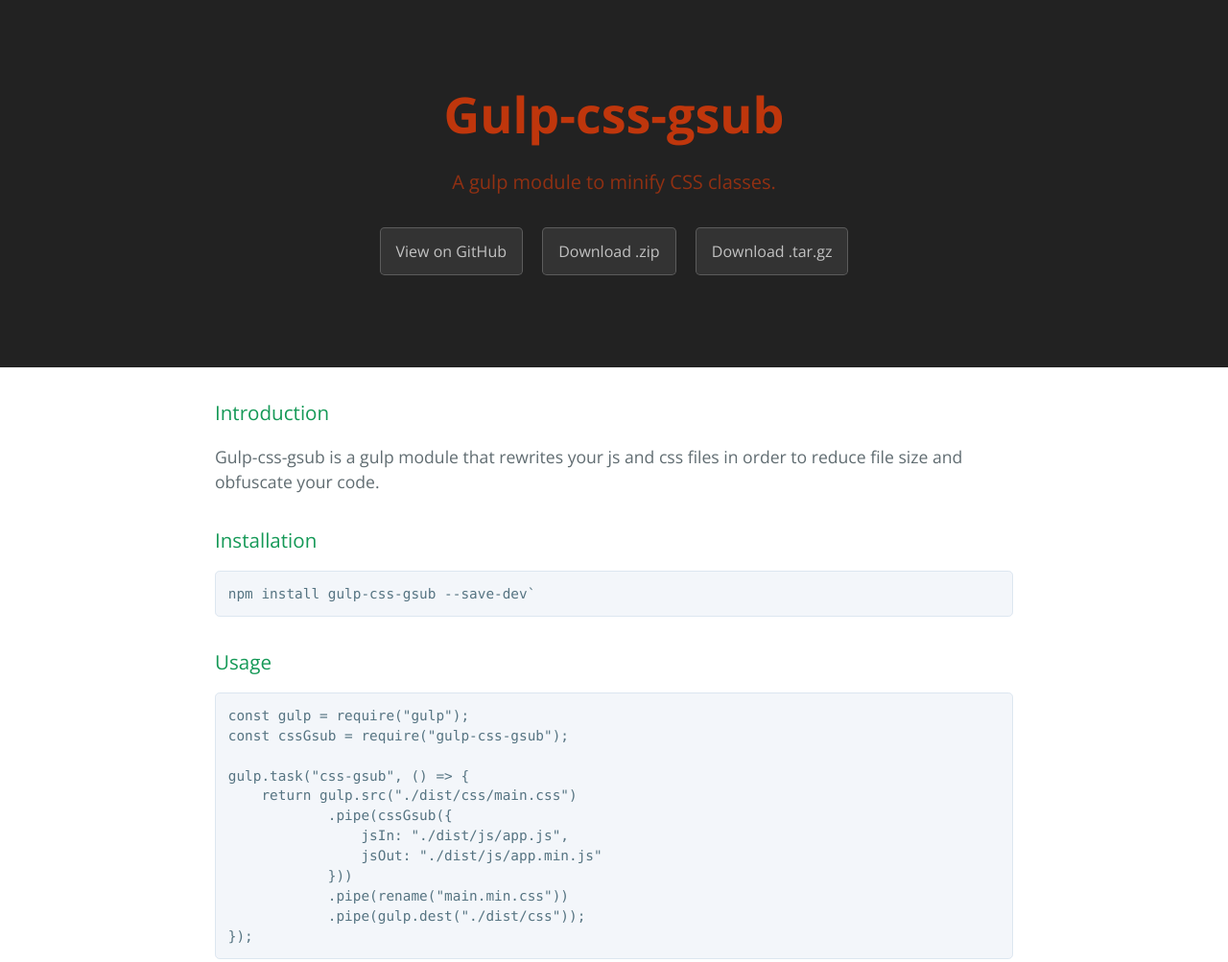
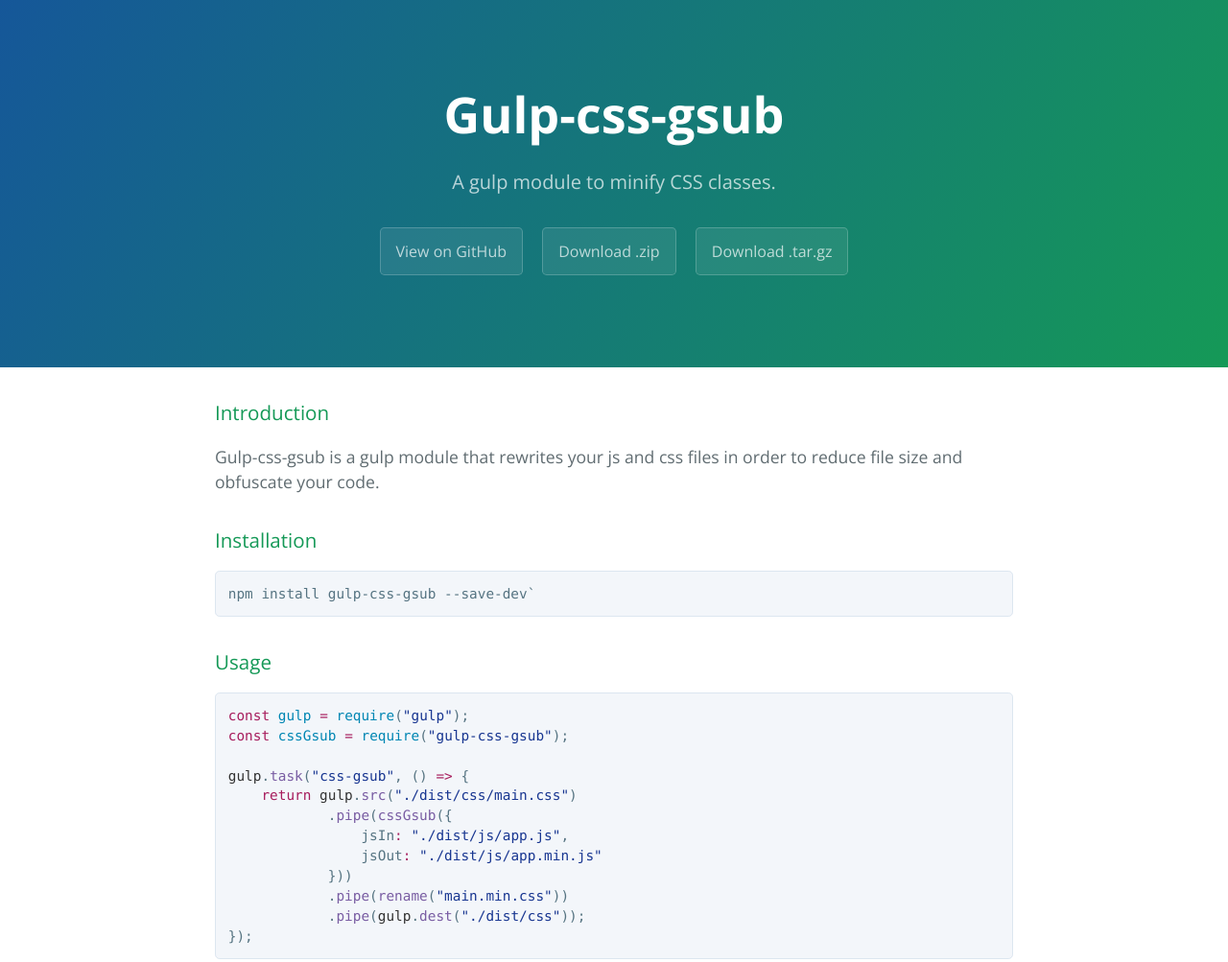
Before and after one commit to milworm/gulp-css-gsub, a plain HTML site: page index.html in a window 1280 px wide. Shown: the top 1003 px of the page at 96% size. Drawn offline with nearby package versions, Linux system fonts and the light colour scheme.

```diff
--- a/index.html
+++ b/index.html
@@ -33,19 +33,18 @@
 <h3>
 <a id="usage" class="anchor" href="#usage" aria-hidden="true"><span aria-hidden="true" class="octicon octicon-link"></span></a>Usage</h3>
 
-<pre><code>const gulp = require("gulp");
-const cssGsub = require("gulp-css-gsub");
+<div class="highlight highlight-source-js"><pre><span class="pl-k">const</span> <span class="pl-c1">gulp</span> <span class="pl-k">=</span> <span class="pl-c1">require</span>(<span class="pl-s"><span class="pl-pds">"</span>gulp<span class="pl-pds">"</span></span>);
+<span class="pl-k">const</span> <span class="pl-c1">cssGsub</span> <span class="pl-k">=</span> <span class="pl-c1">require</span>(<span class="pl-s"><span class="pl-pds">"</span>gulp-css-gsub<span class="pl-pds">"</span></span>);
 
-gulp.task("css-gsub", () =&gt; {
-    return gulp.src("./dist/css/main.css")
-            .pipe(cssGsub({
-                jsIn: "./dist/js/app.js",
-                jsOut: "./dist/js/app.min.js"
+<span class="pl-smi">gulp</span>.<span class="pl-en">task</span>(<span class="pl-s"><span class="pl-pds">"</span>css-gsub<span class="pl-pds">"</span></span>, () <span class="pl-k">=&gt;</span> {
+    <span class="pl-k">return</span> <span class="pl-smi">gulp</span>.<span class="pl-en">src</span>(<span class="pl-s"><span class="pl-pds">"</span>./dist/css/main.css<span class="pl-pds">"</span></span>)
+            .<span class="pl-en">pipe</span>(<span class="pl-en">cssGsub</span>({
+                jsIn<span class="pl-k">:</span> <span class="pl-s"><span class="pl-pds">"</span>./dist/js/app.js<span class="pl-pds">"</span></span>,
+                jsOut<span class="pl-k">:</span> <span class="pl-s"><span class="pl-pds">"</span>./dist/js/app.min.js<span class="pl-pds">"</span></span>
             }))
-            .pipe(rename("main.min.css"))
-            .pipe(gulp.dest("./dist/css"));
-});
-</code></pre>
+            .<span class="pl-en">pipe</span>(<span class="pl-en">rename</span>(<span class="pl-s"><span class="pl-pds">"</span>main.min.css<span class="pl-pds">"</span></span>))
+            .<span class="pl-en">pipe</span>(<span class="pl-smi">gulp</span>.<span class="pl-en">dest</span>(<span class="pl-s"><span class="pl-pds">"</span>./dist/css<span class="pl-pds">"</span></span>));
+});</pre></div>
 
 <h3>
 <a id="examples" class="anchor" href="#examples" aria-hidden="true"><span aria-hidden="true" class="octicon octicon-link"></span></a>Examples</h3>
--- a/stylesheets/stylesheet.css
+++ b/stylesheets/stylesheet.css
@@ -54,9 +54,10 @@
       margin-left: 0; } }
 
 .page-header {
-  color: #bf360c;
+  color: #fff;
   text-align: center;
-  background-color: #222;}
+  background-color: #159957;
+  background-image: linear-gradient(120deg, #155799, #159957); }
 
 @media screen and (min-width: 64em) {
   .page-header {
```
Also changed, not shown: params.json (+1 -1 lines).
